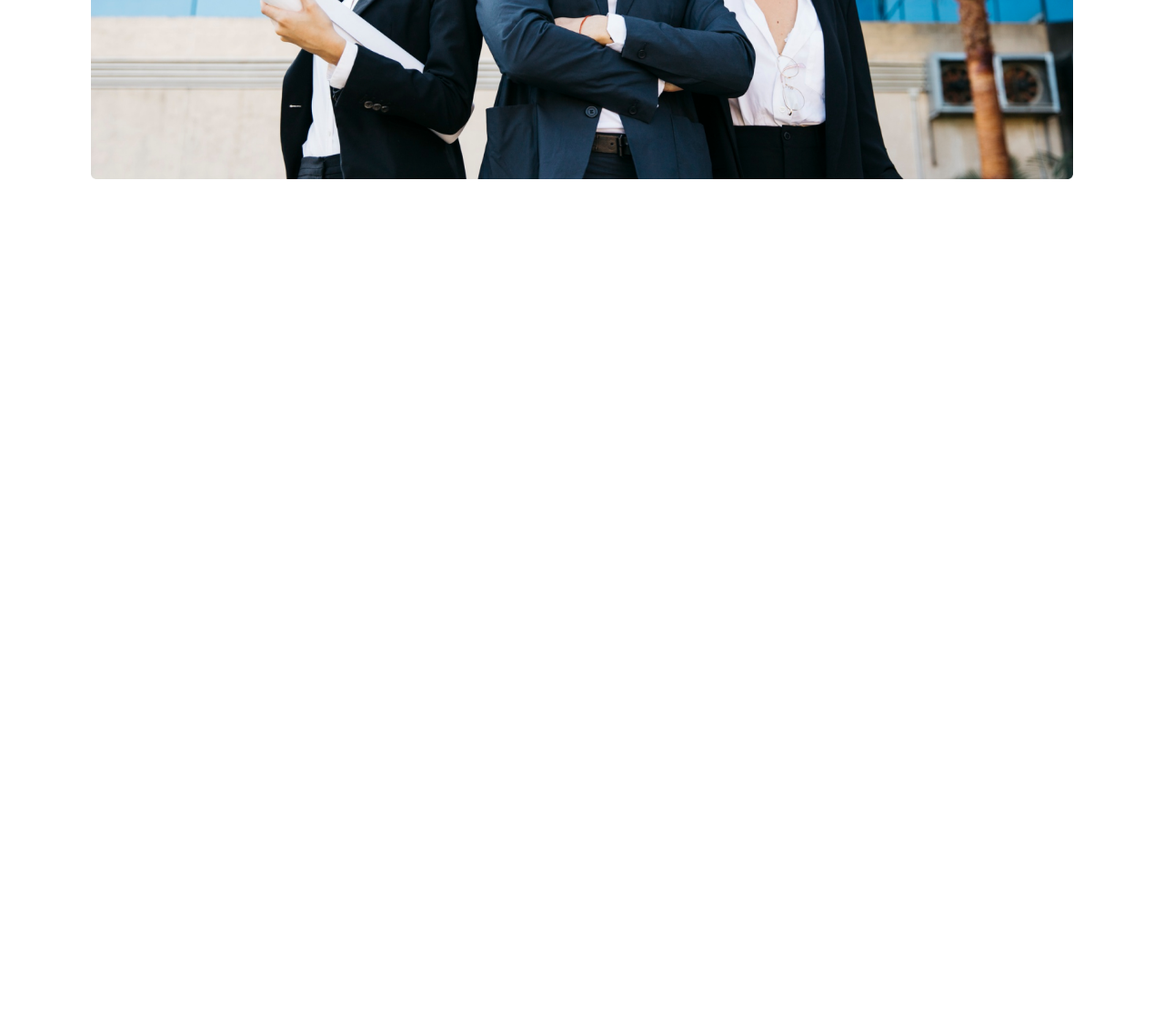
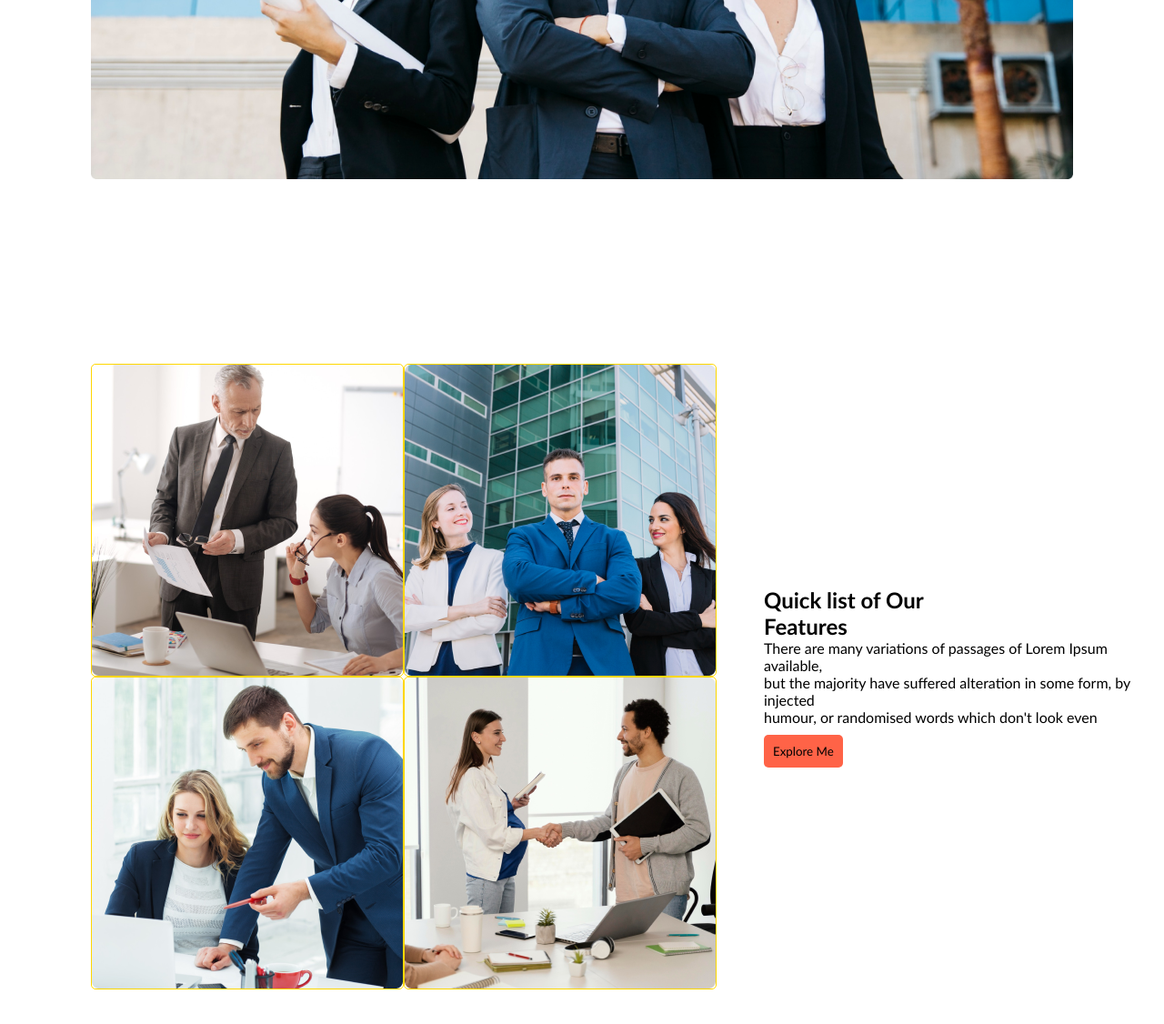
Before and after one commit to coaderaman/ass-2-architect, a plain HTML site: page index.html in a window 1280 px wide. Shown: the part 687-1813 px from the top of the page at 91% size. Before the commit the page ends 987 px from the top, so only its background shows below. Drawn offline with Linux system fonts and the light colour scheme.

Commit message:
feature part commit

```diff
--- a/index.html
+++ b/index.html
@@ -34,7 +34,25 @@
         </div>
     </section>
 
+    <main>
 
+        <!-- Feature part------
+    -------------------- -->
+        <section class="feature-section">
+            <div class="img-sec">
+                <img class="team-img" src="./images/team1.png" alt="">
+                <img class="team-img" src="./images/team2.png" alt="">
+                <img class="team-img" src="./images/team3.png" alt="">
+                <img class="team-img" src="./images/team4.png" alt="">
+            </div>
+            <div class="feature-text">
+                <h2>Quick list of Our <br> Features</h2>
+                <p>There are many variations of passages of Lorem Ipsum available, <br> but the majority have suffered
+                    alteration in some form, by injected <br> humour, or randomised words which don't look even</p>
+                <button class="btn-praymary">Explore Me</button>
+            </div>
+        </section>
+    </main>
 </body>
 
 </html>
--- a/style.css
+++ b/style.css
@@ -47,3 +47,24 @@
     width: 100%;
     margin-top: 30px;
 }
+
+/* <!-- Feature part */
+
+.img-sec {
+    display: grid;
+    grid-template-columns: repeat(2, 1fr);
+    width: 50%;
+    margin: 100px;
+}
+
+.team-img {
+    height: 342px;
+    width: 342px;
+    border: 1px solid gold;
+    border-radius: 5px;
+}
+
+.feature-section {
+    display: flex;
+    align-items: center;
+}
```
